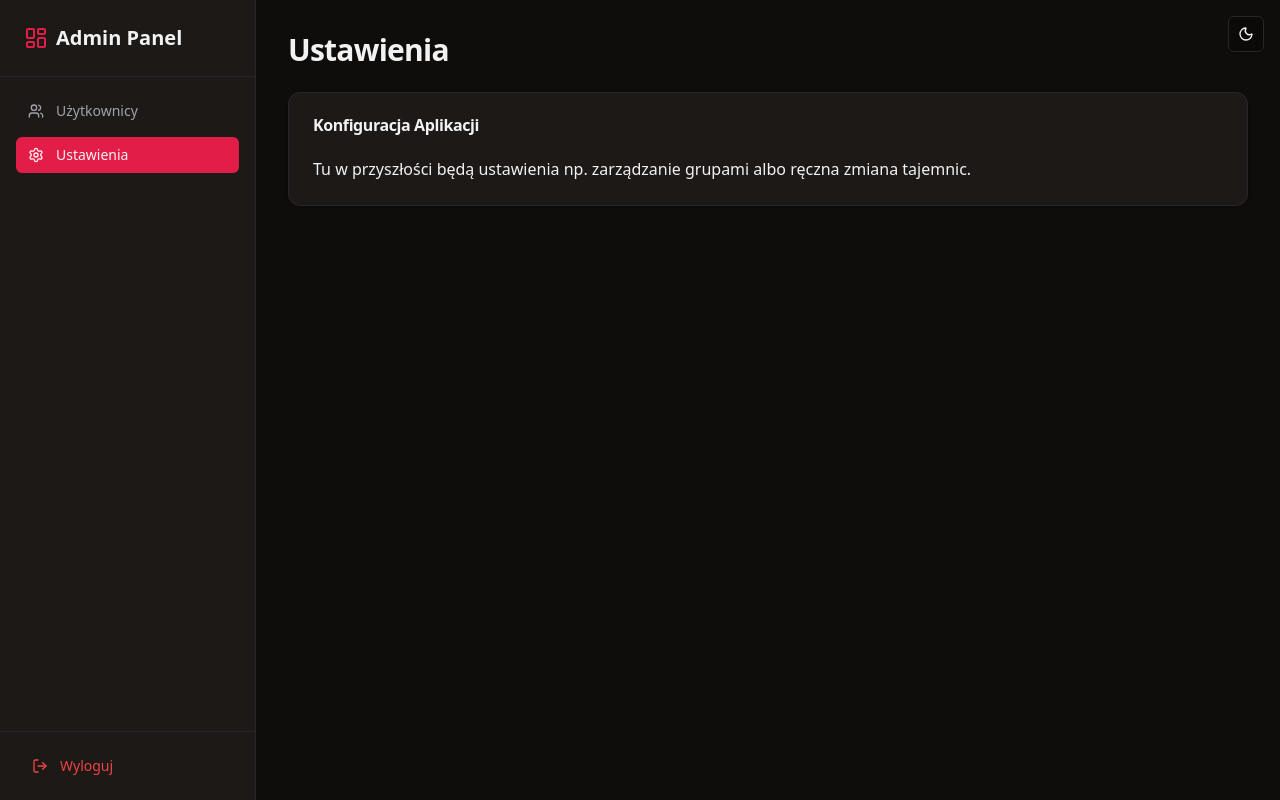
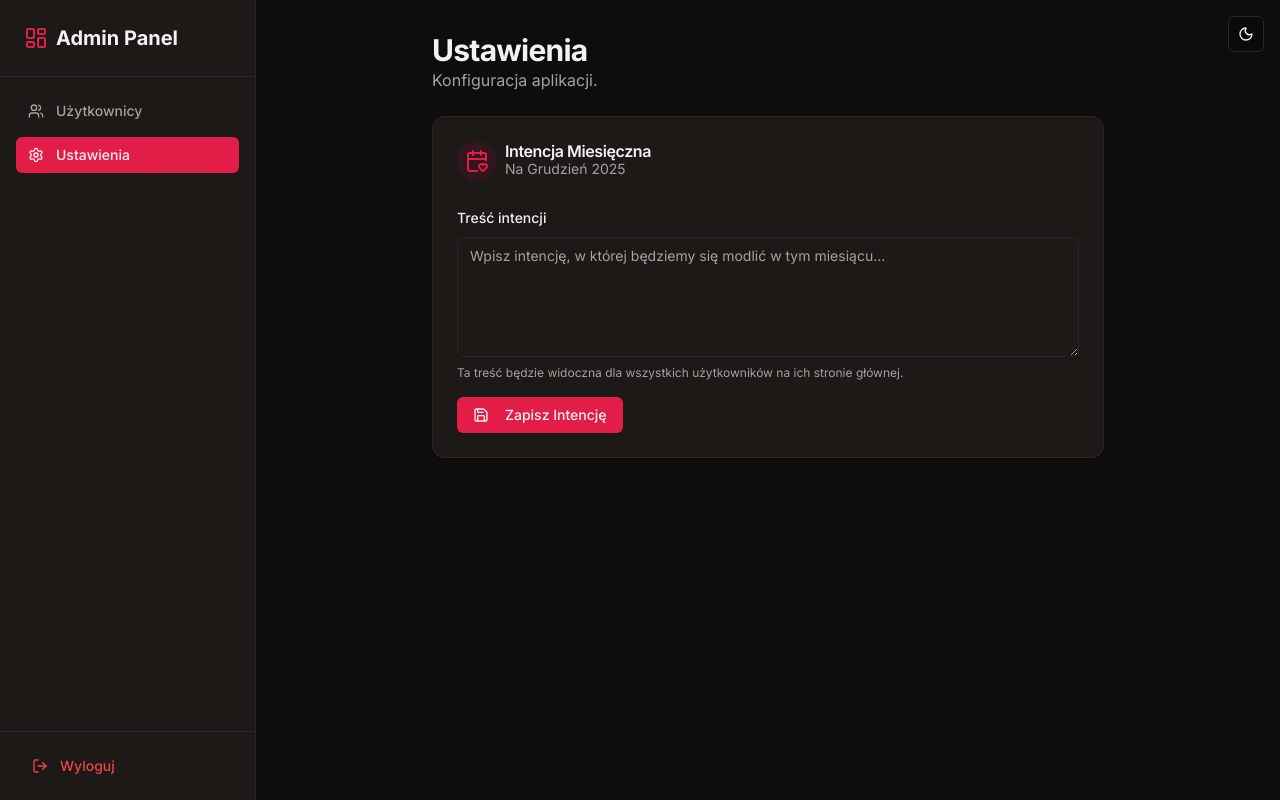
Before and after one commit to pponikiewski/roza-rozancowa, a React (Vite) app: page /admin/settings in a window 1280 px wide. Built offline with nearby package versions, Linux system fonts and the light colour scheme; no server answers; the database is empty.

Commit message:
feat: add monthly intention management in AdminSettings; enhance UserDashboard with intention display; update styles and font settings

```diff
--- /dev/null
+++ b/src/components/ui/textarea.tsx
@@ -0,0 +1,22 @@
+import * as React from "react"
+
+import { cn } from "@/lib/utils"
+
+const Textarea = React.forwardRef<
+  HTMLTextAreaElement,
+  React.ComponentProps<"textarea">
+>(({ className, ...props }, ref) => {
+  return (
+    <textarea
+      className={cn(
+        "flex min-h-[60px] w-full rounded-md border border-input bg-transparent px-3 py-2 text-base shadow-sm placeholder:text-muted-foreground focus-visible:outline-none focus-visible:ring-1 focus-visible:ring-ring disabled:cursor-not-allowed disabled:opacity-50 md:text-sm",
+        className
+      )}
+      ref={ref}
+      {...props}
+    />
+  )
+})
+Textarea.displayName = "Textarea"
+
+export { Textarea }
--- a/src/index.css
+++ b/src/index.css
@@ -1,9 +1,12 @@
+@import url('https://fonts.googleapis.com/css2?family=Inter:wght@400;500;600;700&display=swap');
+
 @tailwind base;
 @tailwind components;
 @tailwind utilities;
 
 @layer base {
   :root {
+    --font-sans: "Inter", "system-ui", "-apple-system", "Segoe UI", "sans-serif";
     --background: 0 0% 100%;
     --foreground: 240 10% 3.9%;
     --card: 0 0% 100%;
@@ -54,6 +57,6 @@
     @apply border-border;
   }
   body {
-    @apply bg-background text-foreground;
+    @apply bg-background text-foreground font-sans;
   }
 }
--- a/src/pages/Login.tsx
+++ b/src/pages/Login.tsx
@@ -121,7 +121,7 @@ export default function LoginPage() {
 
       {/* SEKCJA CYTATU (FOOTER) */}
       <div className="mt-12 max-w-sm text-center px-4">
-        <blockquote className="italic text-muted-foreground font-serif">
+        <blockquote className="italic text-muted-foreground">
           &ldquo;{quote.text}&rdquo;
         </blockquote>
         <p className="text-xs text-primary mt-2 font-medium">
--- a/src/pages/admin/AdminSettings.tsx
+++ b/src/pages/admin/AdminSettings.tsx
@@ -1,13 +1,107 @@
-import { Card, CardContent, CardHeader, CardTitle } from "@/components/ui/card"
+import { useEffect, useState } from "react"
+import { supabase } from "@/lib/supabase"
+import { Button } from "@/components/ui/button"
+import { Card, CardContent, CardDescription, CardHeader, CardTitle } from "@/components/ui/card"
+import { Label } from "@/components/ui/label"
+import { Textarea } from "@/components/ui/textarea"
+import { Save, CalendarHeart, Check } from "lucide-react"
 
 export default function AdminSettings() {
+  const [loading, setLoading] = useState(false)
+  const [content, setContent] = useState("")
+  const [saved, setSaved] = useState(false)
+
+  // Pobieramy obecną datę
+  const date = new Date()
+  const currentMonth = date.getMonth() + 1
+  const currentYear = date.getFullYear()
+
+  // Nazwa miesiąca po polsku
+  const monthName = date.toLocaleString('pl-PL', { month: 'long' })
+
+  useEffect(() => {
+    fetchIntention()
+  }, [])
+
+  const fetchIntention = async () => {
+    const { data } = await supabase
+      .from('intentions')
+      .select('content')
+      .eq('month', currentMonth)
+      .eq('year', currentYear)
+      .single()
+
+    if (data) setContent(data.content)
+  }
+
+  const handleSave = async () => {
+    setLoading(true)
+    setSaved(false)
+
+    // Upsert (Wstaw lub Aktualizuj jeśli istnieje)
+    const { error } = await supabase
+      .from('intentions')
+      .upsert({
+        month: currentMonth,
+        year: currentYear,
+        content: content
+      }, { onConflict: 'month, year' })
+
+    setLoading(false)
+
+    if (error) {
+      alert("Błąd: " + error.message)
+    } else {
+      setSaved(true)
+      setTimeout(() => setSaved(false), 3000) // Ukryj "Zapisano" po 3s
+    }
+  }
+
   return (
-    <div className="space-y-6">
-      <h1 className="text-3xl font-bold tracking-tight">Ustawienia</h1>
+    <div className="space-y-6 max-w-2xl mx-auto">
+      <div>
+        <h1 className="text-3xl font-bold tracking-tight">Ustawienia</h1>
+        <p className="text-muted-foreground">Konfiguracja aplikacji.</p>
+      </div>
+
       <Card>
-        <CardHeader><CardTitle>Konfiguracja Aplikacji</CardTitle></CardHeader>
-        <CardContent>
-          Tu w przyszłości będą ustawienia np. zarządzanie grupami albo ręczna zmiana tajemnic.
+        <CardHeader>
+          <div className="flex items-center gap-2">
+             <div className="p-2 bg-rose-100 dark:bg-rose-900/20 rounded-full text-rose-600">
+               <CalendarHeart className="h-6 w-6" />
+             </div>
+             <div>
+                <CardTitle>Intencja Miesięczna</CardTitle>
+                <CardDescription className="capitalize">
+                  Na {monthName} {currentYear}
+                </CardDescription>
+             </div>
+          </div>
+        </CardHeader>
+        <CardContent className="space-y-4">
+          <div className="space-y-2">
+            <Label htmlFor="intention">Treść intencji</Label>
+            <Textarea
+              id="intention"
+              placeholder="Wpisz intencję, w której będziemy się modlić w tym miesiącu..."
+              className="min-h-[120px] text-base leading-relaxed"
+              value={content}
+              onChange={(e) => setContent(e.target.value)}
+            />
+            <p className="text-xs text-muted-foreground">
+              Ta treść będzie widoczna dla wszystkich użytkowników na ich stronie głównej.
+            </p>
+          </div>
+
+          <Button onClick={handleSave} disabled={loading} className="w-full sm:w-auto min-w-[150px]">
+            {loading ? (
+              "Zapisywanie..."
+            ) : saved ? (
+              <><Check className="mr-2 h-4 w-4" /> Zapisano</>
+            ) : (
+              <><Save className="mr-2 h-4 w-4" /> Zapisz Intencję</>
+            )}
+          </Button>
         </CardContent>
       </Card>
     </div>
--- a/tailwind.config.js
+++ b/tailwind.config.js
@@ -7,6 +7,9 @@ export default {
   ],
   theme: {
   	extend: {
+		fontFamily: {
+			sans: ["Inter", "var(--font-sans)", "system-ui", "-apple-system", "Segoe UI", "sans-serif"],
+		},
   		borderRadius: {
   			lg: 'var(--radius)',
   			md: 'calc(var(--radius) - 2px)',
```
Also changed, not shown: src/pages/UserDashboard.tsx (+33 -14 lines).
